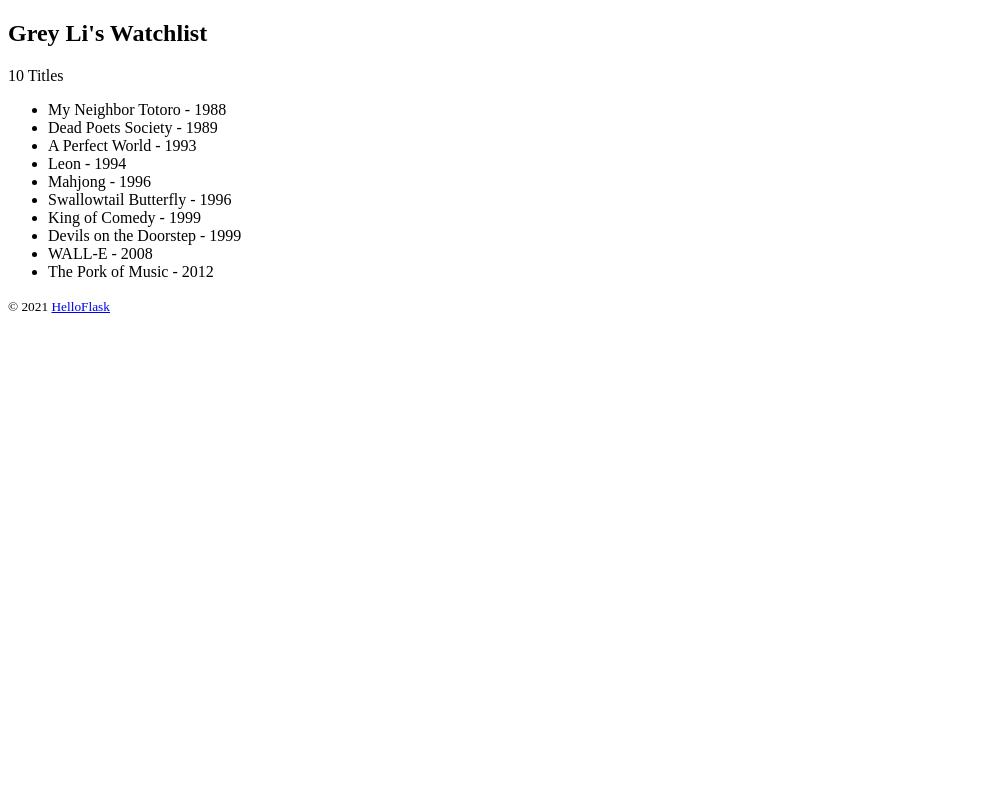
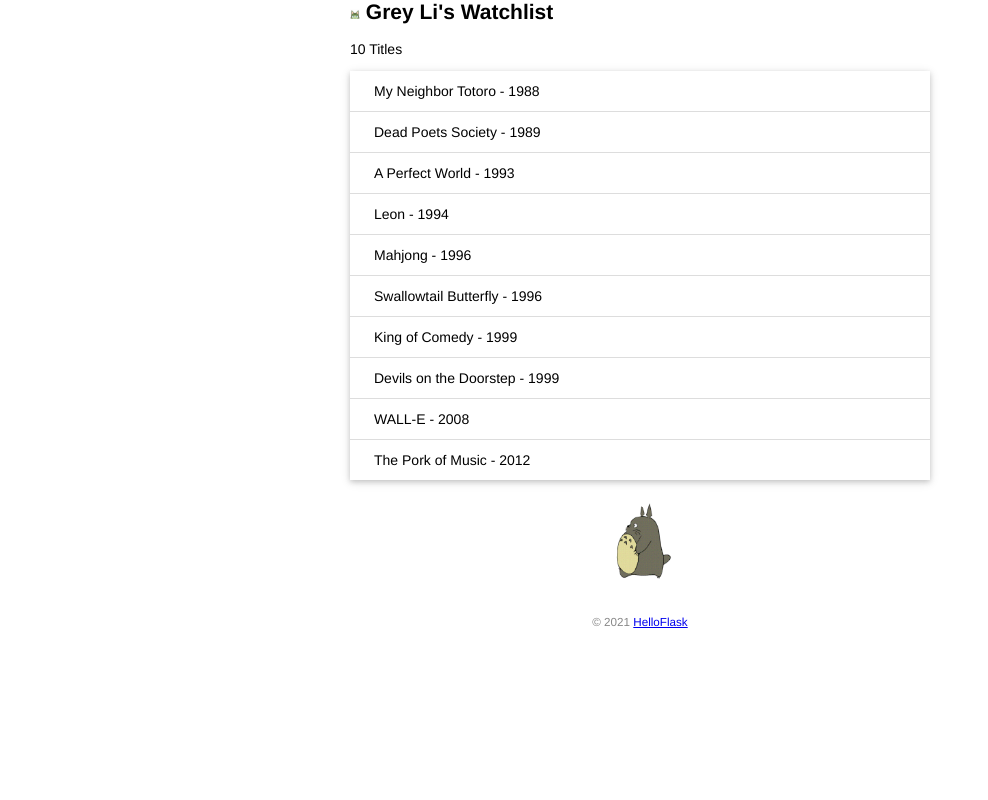
Before and after one commit to schKatze/my-first-flask, a Flask app: page / in a window 1280 px wide. Shown: the whole page, without its empty margins (0-988 px from the left). Run offline with Flask 2, Linux system fonts and the light colour scheme.

Commit message:
Add static files

```diff
--- a/app.py
+++ b/app.py
@@ -1,4 +1,4 @@
-from flask import Flask,render_template
+from flask import Flask, render_template
 
 app = Flask(__name__)
 
@@ -19,7 +19,7 @@ movies = [
 
 @app.route('/')
 def index():
-    return render_template('index.html',name=name,movies=movies)
+    return render_template('index.html', name=name, movies=movies)
 
 
 if __name__ == '__main__':
--- /dev/null
+++ b/static/style.css
@@ -0,0 +1,48 @@
+/* 页面整体 */
+body {
+    margin: auto;
+    max-width: 580px;
+    font-size: 14px;
+    font-family: Helvetica, Arial, sans-serif;
+}
+
+/* 页脚 */
+footer {
+    color: #888;
+    margin-top: 15px;
+    text-align: center;
+    padding: 10px;
+}
+
+/* 头像 */
+.avatar {
+    width: 10px;
+}
+
+/* 电影列表 */
+.movie-list {
+    list-style-type: none;
+    padding: 0;
+    margin-bottom: 10px;
+    box-shadow: 0 2px 5px 0 rgba(0, 0, 0, 0.16), 0 2px 10px 0 rgba(0, 0, 0, 0.12);
+}
+
+.movie-list li {
+    padding: 12px 24px;
+    border-bottom: 1px solid #ddd;
+}
+
+.movie-list li:last-child {
+    border-bottom:none;
+}
+
+.movie-list li:hover {
+    background-color: #f8f9fa;
+}
+
+/* 龙猫图片 */
+.totoro {
+    display: block;
+    margin: 0 auto;
+    height: 100px;
+}
--- a/templates/index.html
+++ b/templates/index.html
@@ -1,18 +1,22 @@
-<!DOCTYPE html>
 <html lang="en">
 <head>
     <meta charset="utf-8">
     <title>{{ name }}'s Watchlist</title>
+    <link rel="stylesheet" href="{{ url_for('static', filename='style.css') }}">
 </head>
 <body>
-    <h2>{{ name }}'s Watchlist</h2>
+    <h2>
+        <img alt="Avatar" class="avatar" src="{{ url_for('static', filename='images/avatar.png') }}">
+        {{ name }}'s Watchlist
+    </h2>
     {# 使用 length 过滤器获取 movies 变量的长度 #}
     <p>{{ movies|length }} Titles</p>
-    <ul>
+    <ul class="movie-list">
         {% for movie in movies %}  {# 迭代 movies 变量 #}
         <li>{{ movie.title }} - {{ movie.year }}</li>  {# 等同于 movie['title'] #}
         {% endfor %}  {# 使用 endfor 标签结束 for 语句 #}
     </ul>
+    <img alt="Walking Totoro" class="totoro" src="{{ url_for('static', filename = 'images/totoro.gif') }}">
     <footer>
         <small>&copy; 2021 <a href="http://helloflask.com/tutorial">HelloFlask</a></small>
     </footer>
```
Also changed, not shown: static/images/avatar.png (added), static/images/totoro.gif (added), style.css (added).
